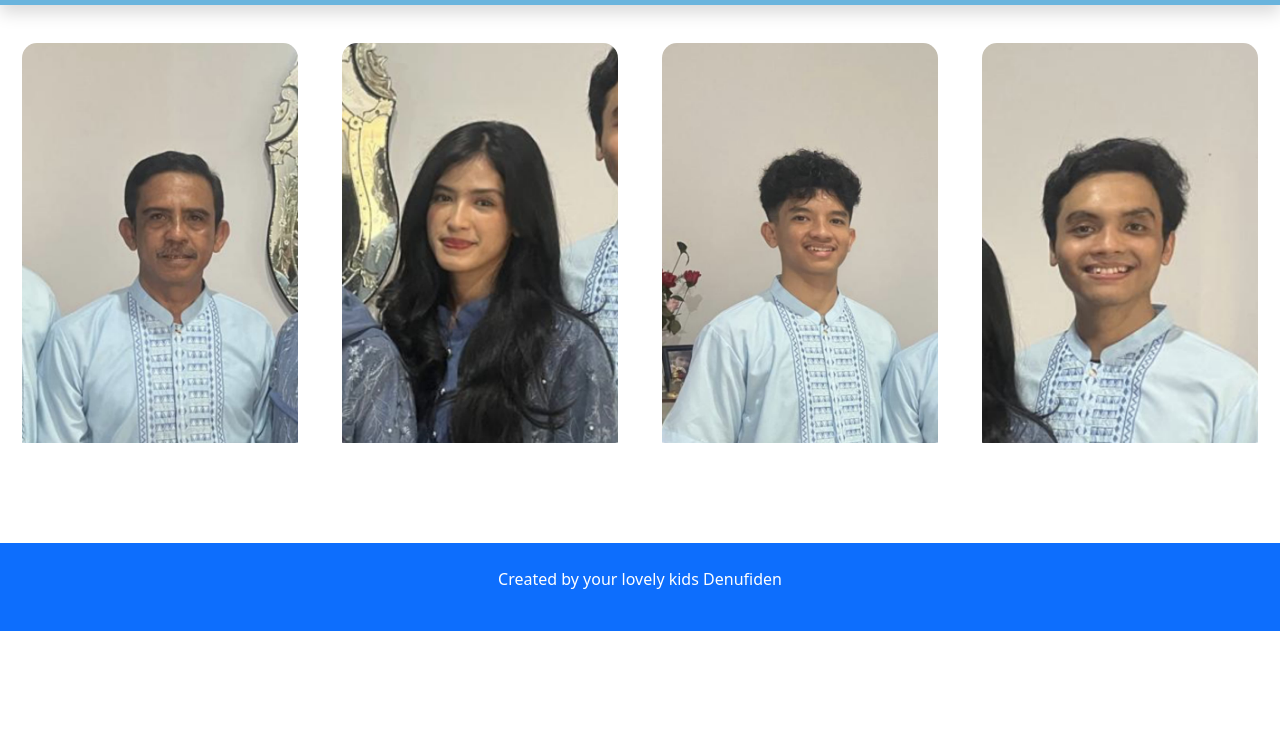
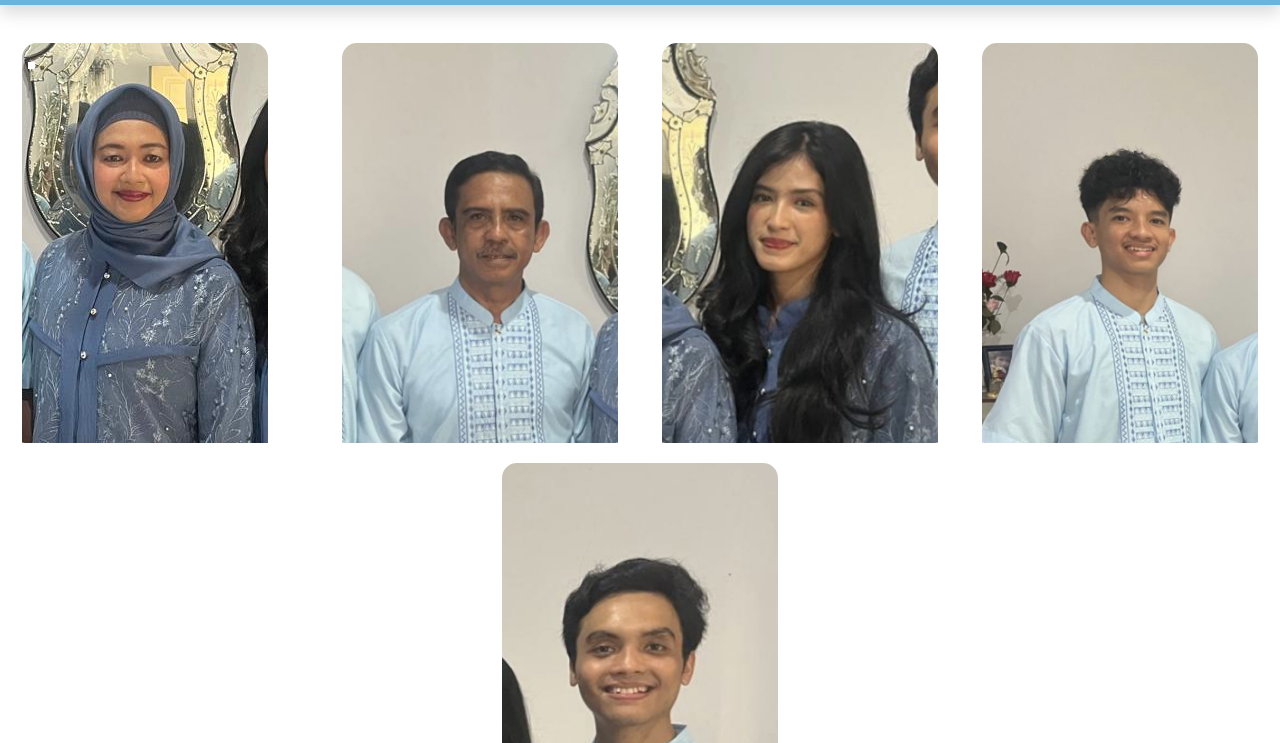
Before and after one commit to denufiden/denufidenmombirthday, a plain HTML site: page halaman-profile.html in a window 1280 px wide. Shown: the part 57-800 px from the top of the page. Drawn offline with nearby package versions, Linux system fonts and the light colour scheme.

Commit message:
update bg3d

```diff
--- a/halaman-profile.html
+++ b/halaman-profile.html
@@ -57,6 +57,19 @@
     <section id="profile">
       <div class="card__collection clear-fix">
         <div class="row justify-content-center">
+          <div class="cards cards--two col-md-3">
+            <img
+              src="img/gallery/galery3.png"
+              class="img-responsive"
+              alt="Mama"
+            />
+            <span class="cards--two__rect"></span>
+            <span class="cards--two__tri"></span>
+            <p>Mama Birthday Woman</p>
+            <ul class="cards__list">
+
+            </ul>
+          </div>
           <div class="cards cards--two col-md-3">
             <img
               src="img/gallery/papa.jpg"
--- a/iceage.css
+++ b/iceage.css
@@ -16,6 +16,8 @@
 
 #gambar3d{
 	background: whitesmoke;
+
+
 
 }
 
@@ -55,7 +57,7 @@ section{
 	background-color: rgb(255, 255, 255);
 }
 .iceage-box{
-
+	background-image: url(img/tilt/bg3d.jpg);
 	background-color: #ff64c4;
 	border-radius: 10px;
 	height: 500px;
```
Also changed, not shown: img/gallery/galery3.png (added), img/tilt/bg3d.jpg (added).
